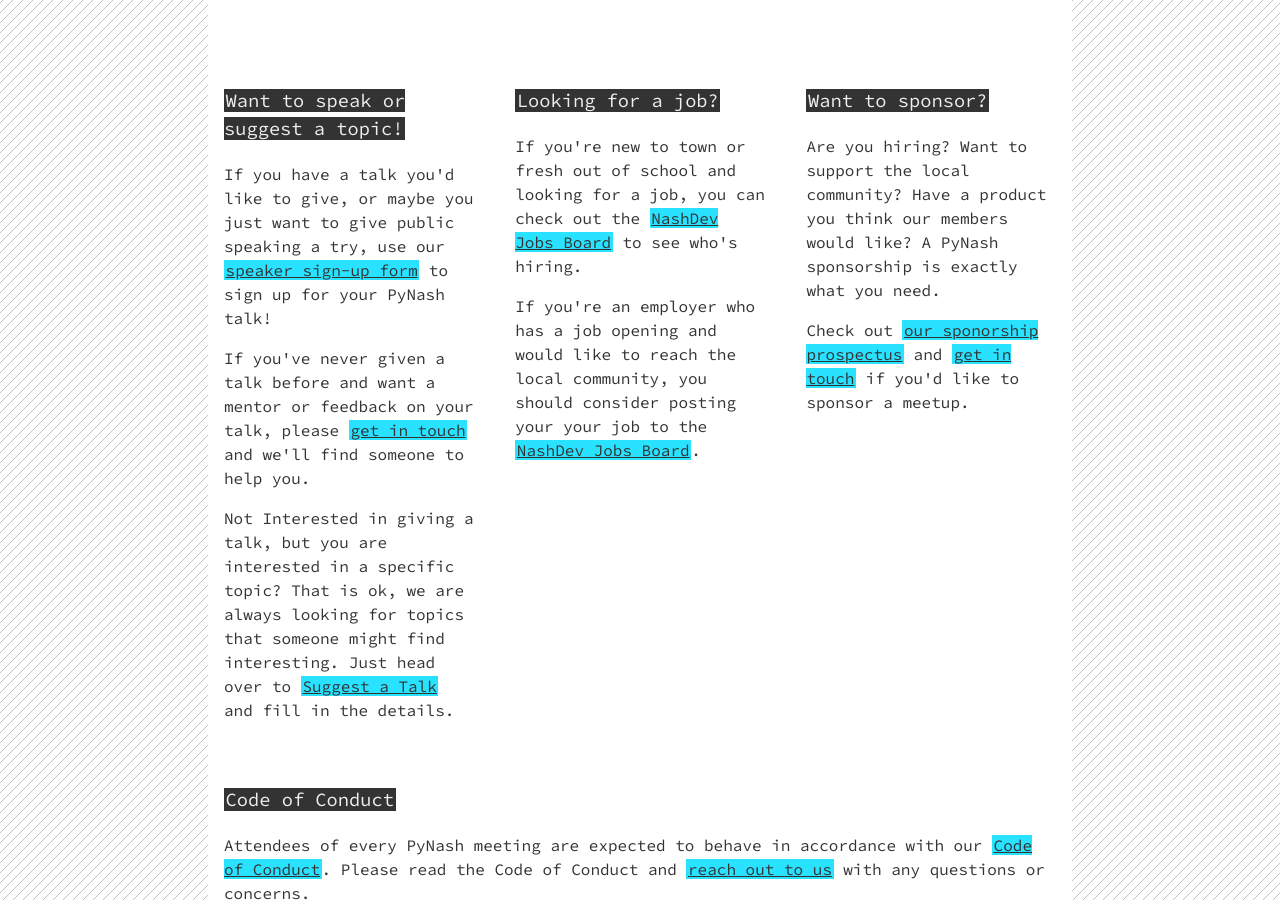
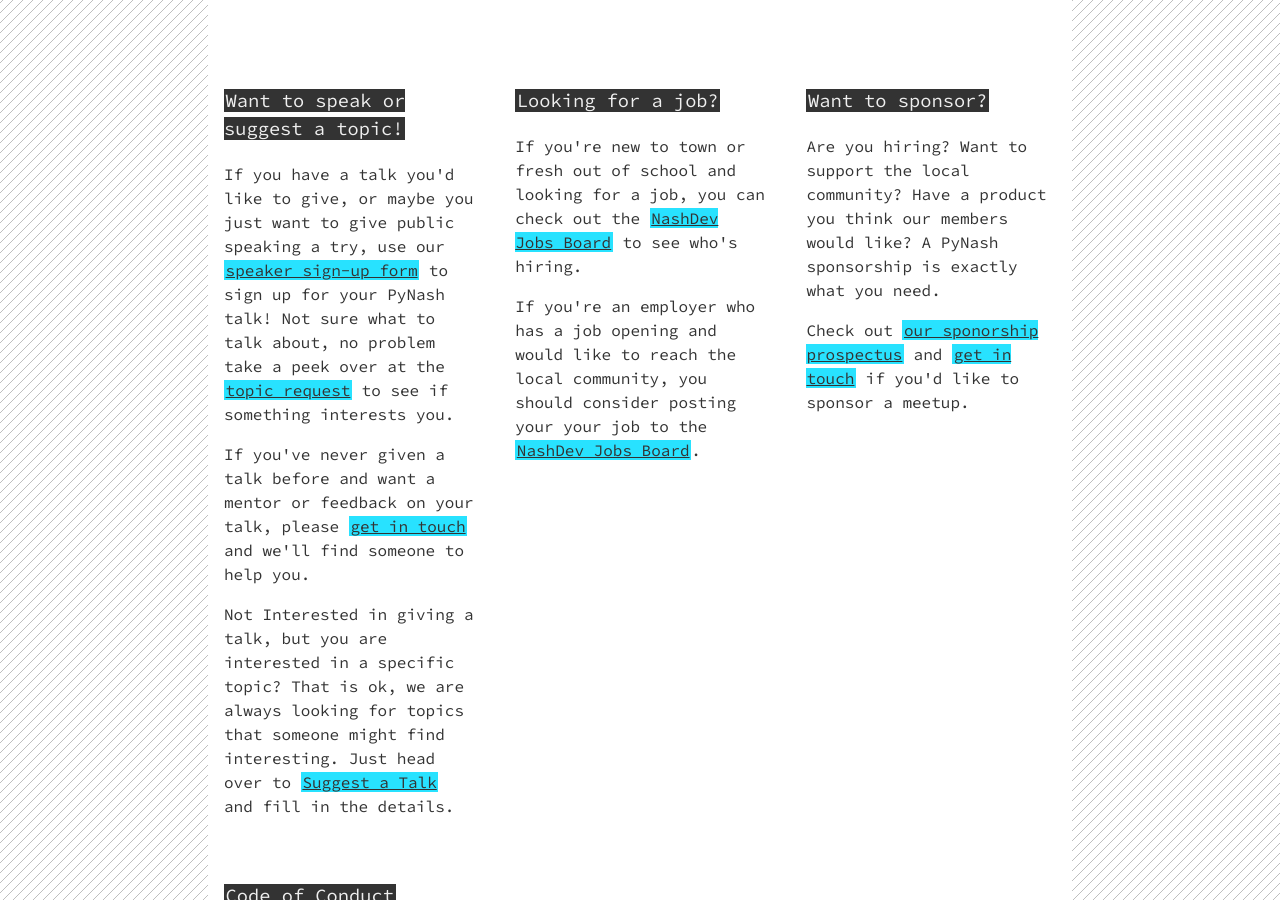
Before and after one commit to pynashorg/pynashorg.github.com, a Jekyll site: the page built from index.html, in a window 1280 px wide and 900 px high, scrolled down 607 px. Built offline with Jekyll 4.4.1, drawn with Linux system fonts in a browser that asks for light colours.

Commit message:
Updates index to include link to suggested topics

```diff
--- a/index.html
+++ b/index.html
@@ -32,7 +32,11 @@
     <div class="card speak">
       <h3><span>Want to speak or suggest a topic!</span></h3>
       <p>
-        If you have a talk you'd like to give, or maybe you just want to give public speaking a try, use our <a href="https://goo.gl/forms/lV4B03kKc7T90b1m1">speaker sign-up form</a> to sign up for your PyNash talk!
+        If you have a talk you'd like to give, or maybe you just want to give
+        public speaking a try, use our <a href="https://goo.gl/forms/lV4B03kKc7T90b1m1">speaker sign-up form</a>
+        to sign up for your PyNash talk! Not sure what to talk about,
+        no problem take a peek over at the <a href="https://docs.google.com/spreadsheets/d/1VIpq3uXQjHQoMfWFGwM0bdxnuOA7lxUZpLC622qOvPs/edit?usp=sharing" target="_blank">topic request</a>
+        to see if something interests you.
       </p>
       <p>
         If you've never given a talk before and want a mentor or feedback on your talk, please <a href="mailto:{{ site.email }}?subject=[PyNash] Speaker in search of mentor or feedback">get in touch</a> and we'll find someone to help you.
```
